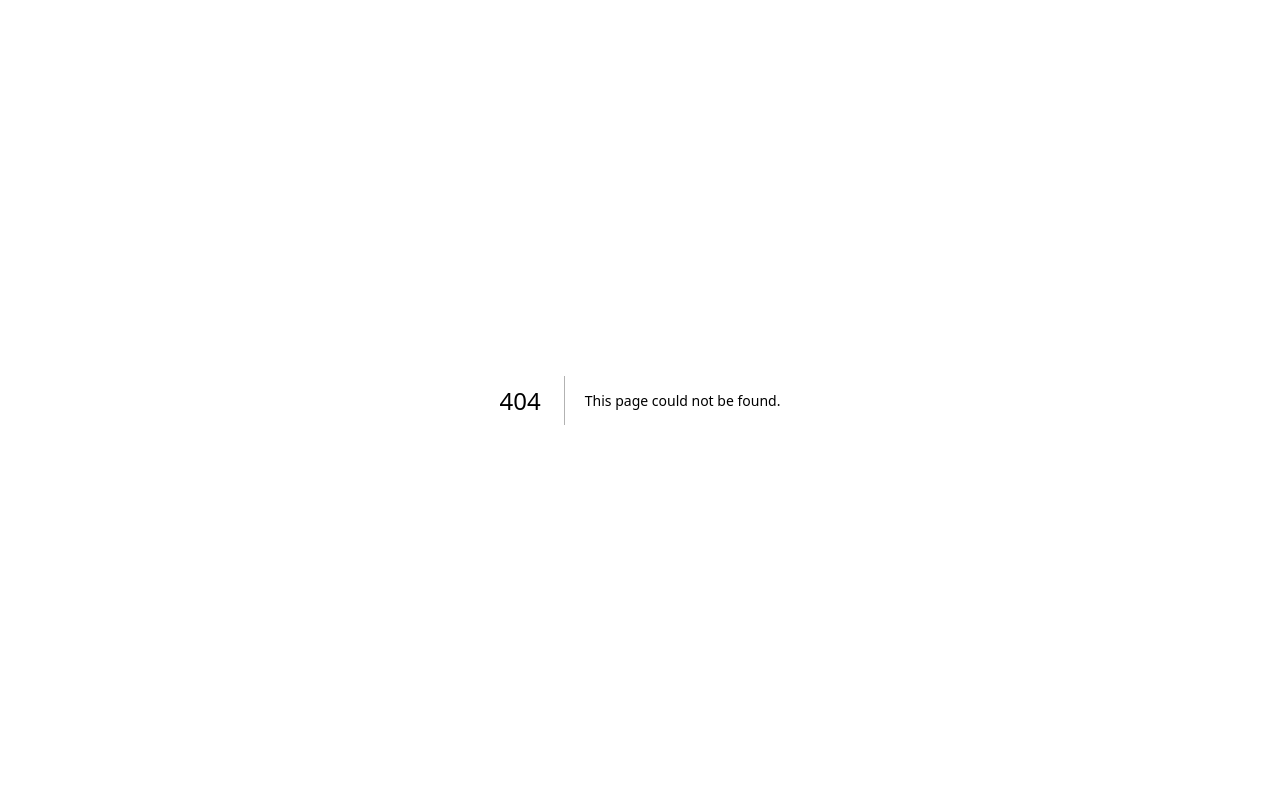
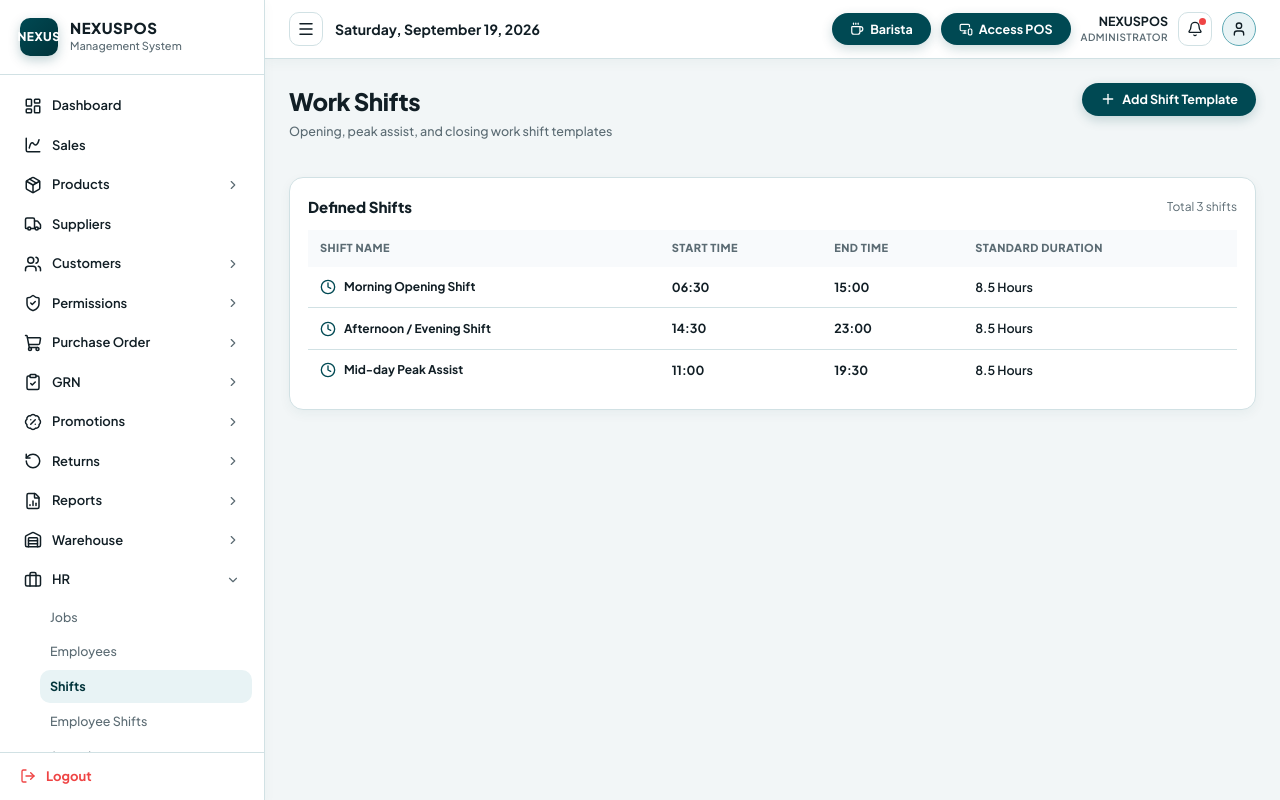
Before and after one commit to Clerans/NEXTJS-POS, a Next.js app in the folder nexuspos-app/: page /hr/shifts in a window 1280 px wide. Before the commit this address had no page. Built offline with nearby package versions, Linux system fonts and the light colour scheme; no server answers.

Commit message:
Functions Updated

```diff
--- /dev/null
+++ b/nexuspos-app/src/app/(dashboard)/hr/shifts/page.tsx
@@ -0,0 +1,129 @@
+"use client";
+
+import React, { useState } from "react";
+import { Plus, Clock, SquarePen, Trash2 } from "lucide-react";
+import { Button } from "@/components/ui/Button";
+import { Badge } from "@/components/ui/Badge";
+import { Dialog } from "@/components/ui/Dialog";
+import { Input } from "@/components/ui/Input";
+import { db } from "@/lib/db";
+import { Shift } from "@/types";
+import { toast } from "sonner";
+
+export default function ShiftsPage() {
+  const [shifts, setShifts] = useState<Shift[]>(db.shifts);
+  const [isOpen, setIsOpen] = useState(false);
+  const [name, setName] = useState("");
+  const [startTime, setStartTime] = useState("06:30");
+  const [endTime, setEndTime] = useState("15:00");
+
+  const handleSave = (e: React.FormEvent) => {
+    e.preventDefault();
+    if (!name.trim()) return;
+
+    const newShift: Shift = {
+      id: db.shifts.length + 1,
+      name,
+      startTime,
+      endTime,
+      durationHours: 8.5,
+    };
+
+    db.shifts.push(newShift);
+    setShifts([...db.shifts]);
+    toast.success(`Shift Template "${name}" created!`);
+    setIsOpen(false);
+    setName("");
+  };
+
+  return (
+    <div className="space-y-4">
+      <div className="page-head-row">
+        <div>
+          <h1 className="page-title">Work Shifts</h1>
+          <div className="page-sub">
+            Opening, peak assist, and closing work shift templates
+          </div>
+        </div>
+        <Button variant="orange" onClick={() => setIsOpen(true)} className="flex items-center gap-1.5">
+          <Plus className="w-4 h-4" /> Add Shift Template
+        </Button>
+      </div>
+
+      <div className="card space-y-4">
+        <div className="panel-header">
+          <div className="panel-title">Defined Shifts</div>
+          <div className="text-xs text-text-gray">Total {shifts.length} shifts</div>
+        </div>
+
+        <table className="w-full">
+          <thead>
+            <tr>
+              <th>Shift Name</th>
+              <th>Start Time</th>
+              <th>End Time</th>
+              <th>Standard Duration</th>
+            </tr>
+          </thead>
+          <tbody>
+            {shifts.map((s) => (
+              <tr key={s.id} className="hover:bg-patina-light/50">
+                <td>
+                  <div className="font-bold text-xs text-text-dark flex items-center gap-2">
+                    <Clock className="w-4 h-4 text-patina" /> {s.name}
+                  </div>
+                </td>
+                <td className="font-bold text-xs text-text-dark">{s.startTime}</td>
+                <td className="font-bold text-xs text-text-dark">{s.endTime}</td>
+                <td className="text-xs font-semibold text-patina">
+                  {s.durationHours} Hours
+                </td>
+              </tr>
+            ))}
+          </tbody>
+        </table>
+      </div>
+
+      <Dialog
+        isOpen={isOpen}
+        onClose={() => setIsOpen(false)}
+        title="New Shift Template"
+        maxWidth="sm"
+      >
+        <form onSubmit={handleSave} className="space-y-4">
+          <Input
+            label="Shift Title"
+            placeholder="e.g. Morning Opening Shift"
+            value={name}
+            onChange={(e) => setName(e.target.value)}
+            required
+          />
+          <div className="grid grid-cols-2 gap-2">
+            <Input
+              label="Start Time"
+              type="time"
+              value={startTime}
+              onChange={(e) => setStartTime(e.target.value)}
+              required
+            />
+            <Input
+              label="End Time"
+              type="time"
+              value={endTime}
+              onChange={(e) => setEndTime(e.target.value)}
+              required
+            />
+          </div>
+          <div className="flex justify-end gap-2 pt-2 border-t border-border">
+            <Button type="button" variant="default" onClick={() => setIsOpen(false)}>
+              Cancel
+            </Button>
+            <Button type="submit" variant="orange">
+              Create Shift
+            </Button>
+          </div>
+        </form>
+      </Dialog>
+    </div>
+  );
+}
```
